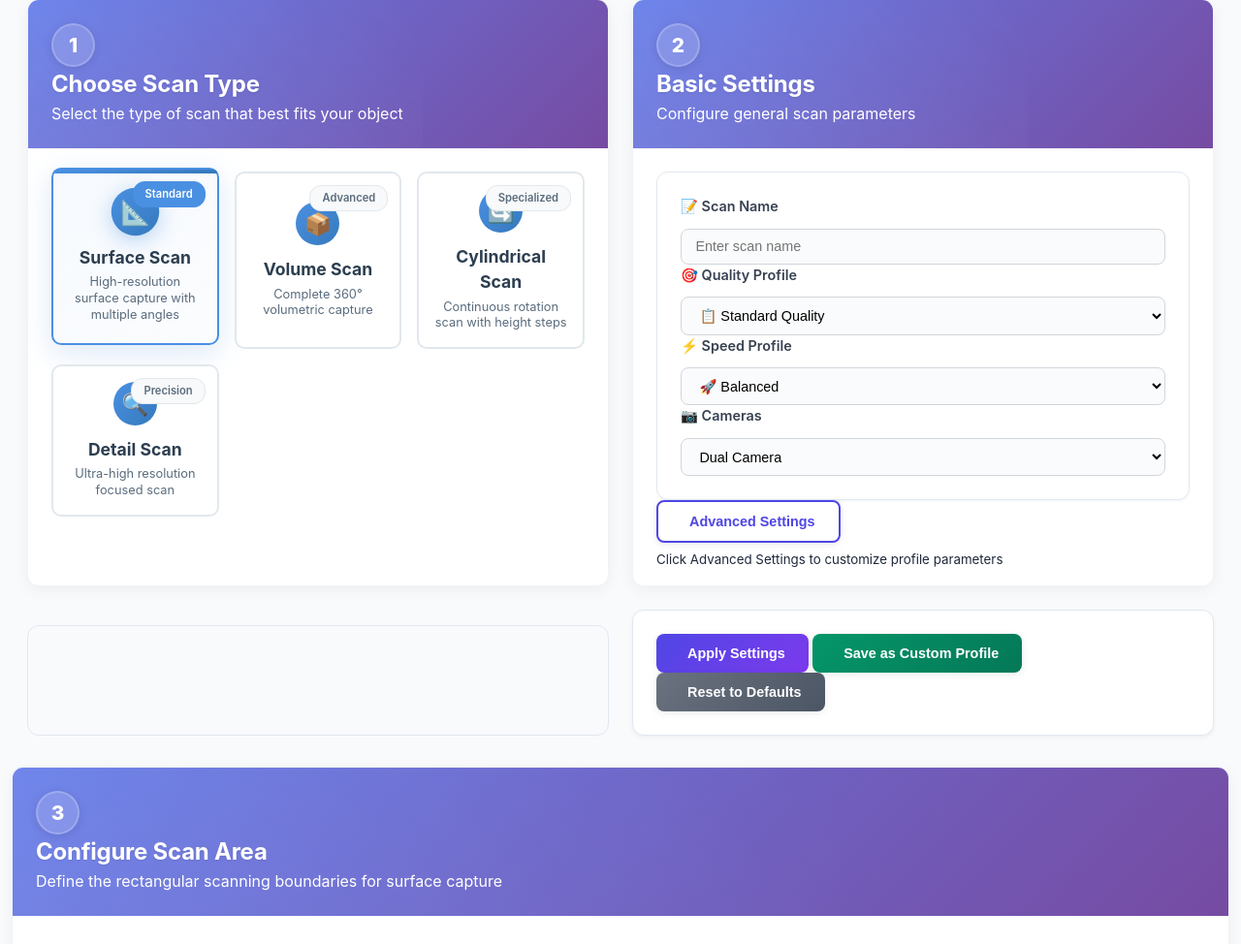
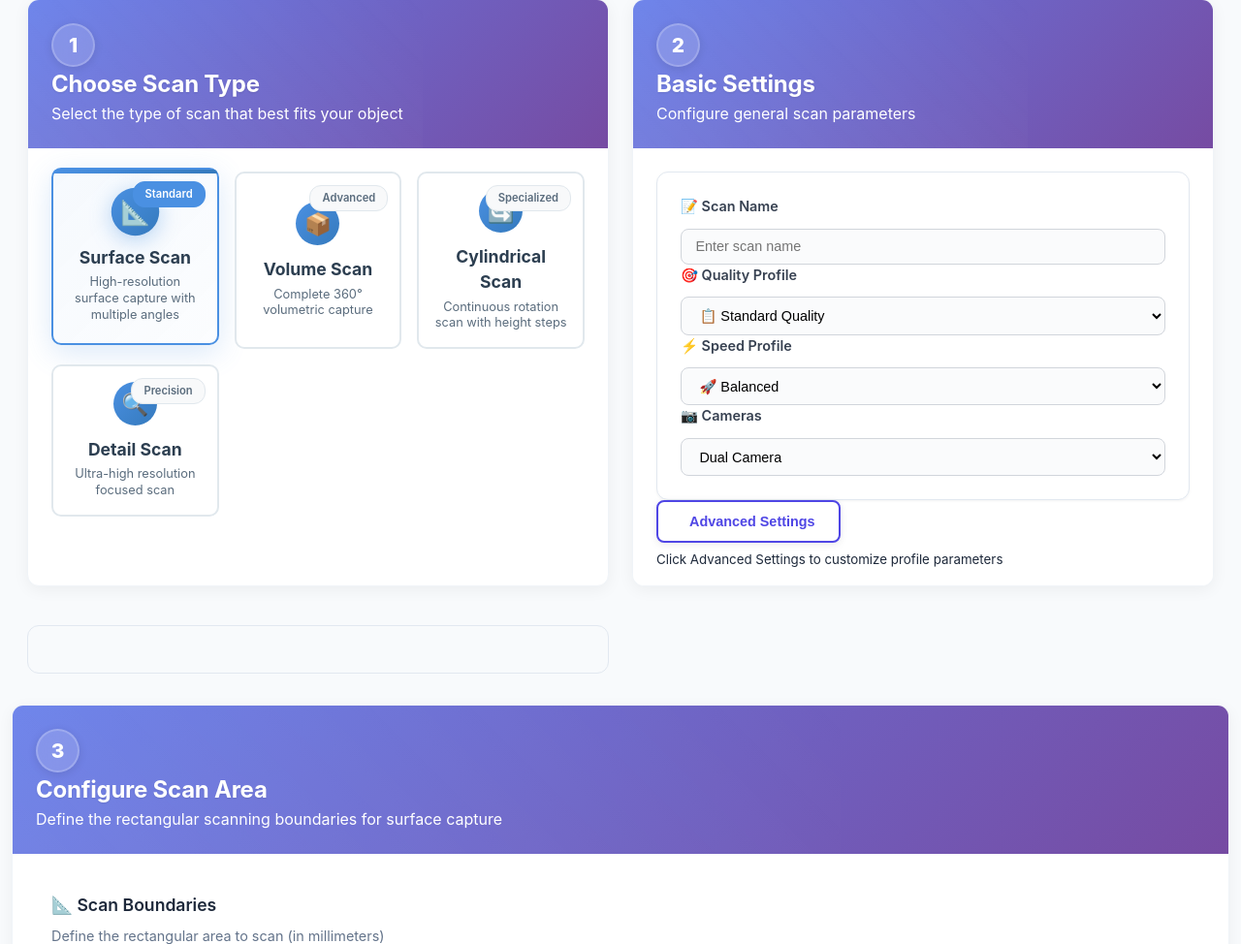
Before and after one commit to WilliamVineMorris/RaspPI, a Flask app: page /scans in a window 1280 px wide. Shown: the part 99-1073 px from the top of the page at 97% size. Run offline with Flask 3, Linux system fonts and the light colour scheme; some libraries are stand-ins or nearby versions.

Commit message:
refactor: Simplify profile customization panel and remove quick actions for a cleaner interface

```diff
--- a/V2.0/web/templates/scans.html
+++ b/V2.0/web/templates/scans.html
@@ -1461,14 +1461,7 @@
                                     <i class="bi bi-sliders" id="advancedIcon"></i>
                                     <span id="profileToggleText">Advanced Settings</span>
                                 </button>
-                                <div class="quick-actions d-flex gap-1" id="quickActions" style="display: none;">
-                                    <button type="button" class="btn btn-outline-secondary btn-sm" onclick="resetToDefaults()">
-                                        <i class="bi bi-arrow-clockwise"></i> Reset
-                                    </button>
-                                    <button type="button" class="btn btn-outline-success btn-sm" onclick="saveAsCustomProfile()">
-                                        <i class="bi bi-save"></i> Save
-                                    </button>
-                                </div>
+
                             </div>
                             <small class="text-muted" id="profileHint">
                                 <i class="bi bi-info-circle me-1"></i>
@@ -1575,14 +1568,12 @@
                                                min="0" max="10" value="2"
                                                oninput="updateDenoiseDisplay(this.value)">
                                 </div>
-                                </div>
-                                <div class="col-md-6">
+
                                 <div class="parameter-group mb-3">
                                     <label class="form-label">Sharpening: <span id="sharpeningDisplay">2</span></label>
                                     <input type="range" class="form-range" id="customSharpeningLevel"
                                            min="0" max="10" value="2"
                                            oninput="updateSharpeningDisplay(this.value)">
-                                    </div>
                                 </div>
                             </div>
                         </div>
@@ -1597,7 +1588,7 @@
                                     </h5>
                                     <h6 class="text-muted mb-3 text-uppercase fw-bold" style="font-size: 0.8rem; letter-spacing: 1px; color: #64748b !important;">🏃 Motion Control Parameters</h6>
                                 </div>
-                            </div>
+
                                 <div class="parameter-group mb-3">
                                     <label class="form-label">
                                         Motion Speed: <span id="feedrateDisplay">1.0</span>x
@@ -2597,28 +2588,19 @@ document.addEventListener('DOMContentLoaded', function() {
 function toggleProfileCustomization() {
     const panel = document.getElementById('profileCustomizationPanel');
     const toggleText = document.getElementById('profileToggleText');
-    const quickActions = document.getElementById('quickActions');
     const icon = document.getElementById('advancedIcon');
-    const section = document.querySelector('.profile-customization-section');
+    const hint = document.getElementById('profileHint');
 
     if (panel.style.display === 'none') {
         panel.style.display = 'block';
         toggleText.textContent = 'Hide Advanced';
-        if (quickActions) {
-            quickActions.style.display = 'flex';
-            setTimeout(() => quickActions.classList.add('show'), 10);
-        }
-        if (icon) icon.className = 'bi bi-sliders-alt';
-        if (section) section.classList.remove('collapsed');
+        if (icon) icon.className = 'bi bi-x-circle';
+        if (hint) hint.style.display = 'none';
     } else {
         panel.style.display = 'none';
         toggleText.textContent = 'Advanced Settings';
-        if (quickActions) {
-            quickActions.classList.remove('show');
-            setTimeout(() => quickActions.style.display = 'none', 300);
-        }
         if (icon) icon.className = 'bi bi-sliders';
-        if (section) section.classList.add('collapsed');
+        if (hint) hint.style.display = 'inline';
     }
 }
 
```
Lines whose indentation alone changed are shown as unchanged.
